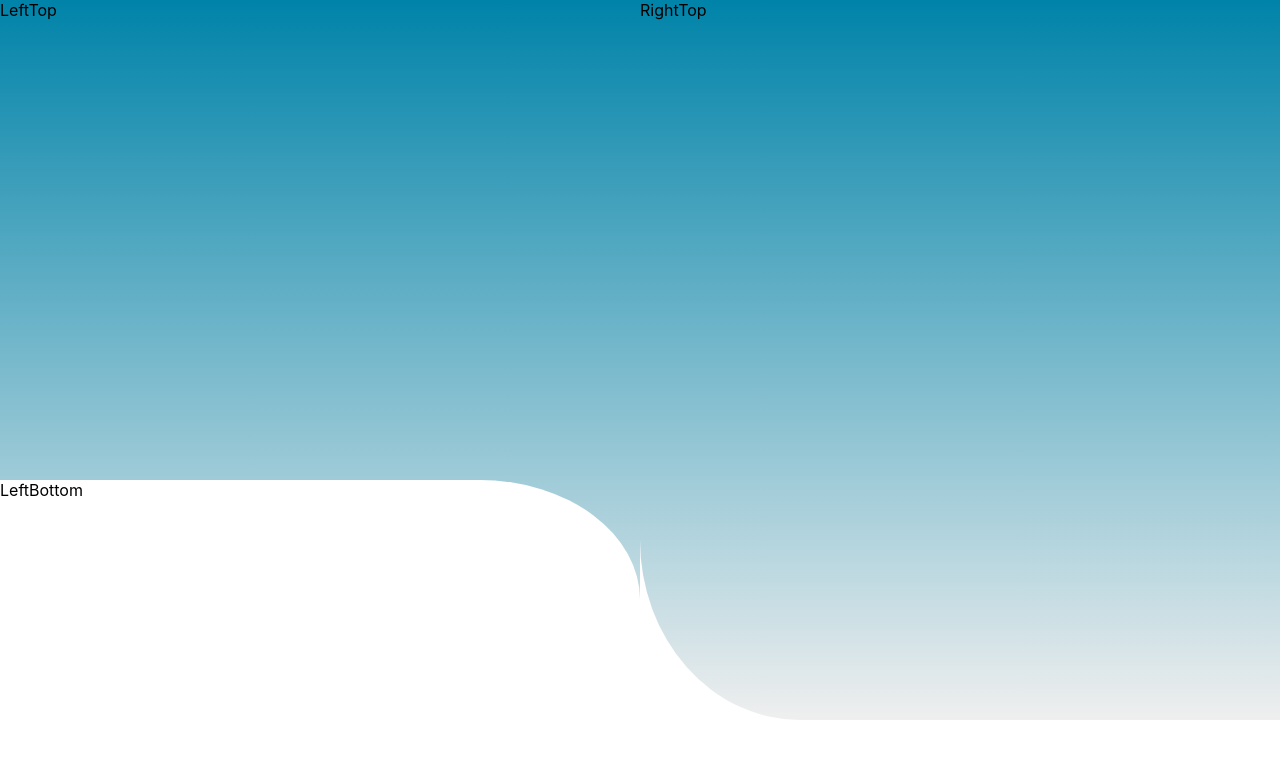
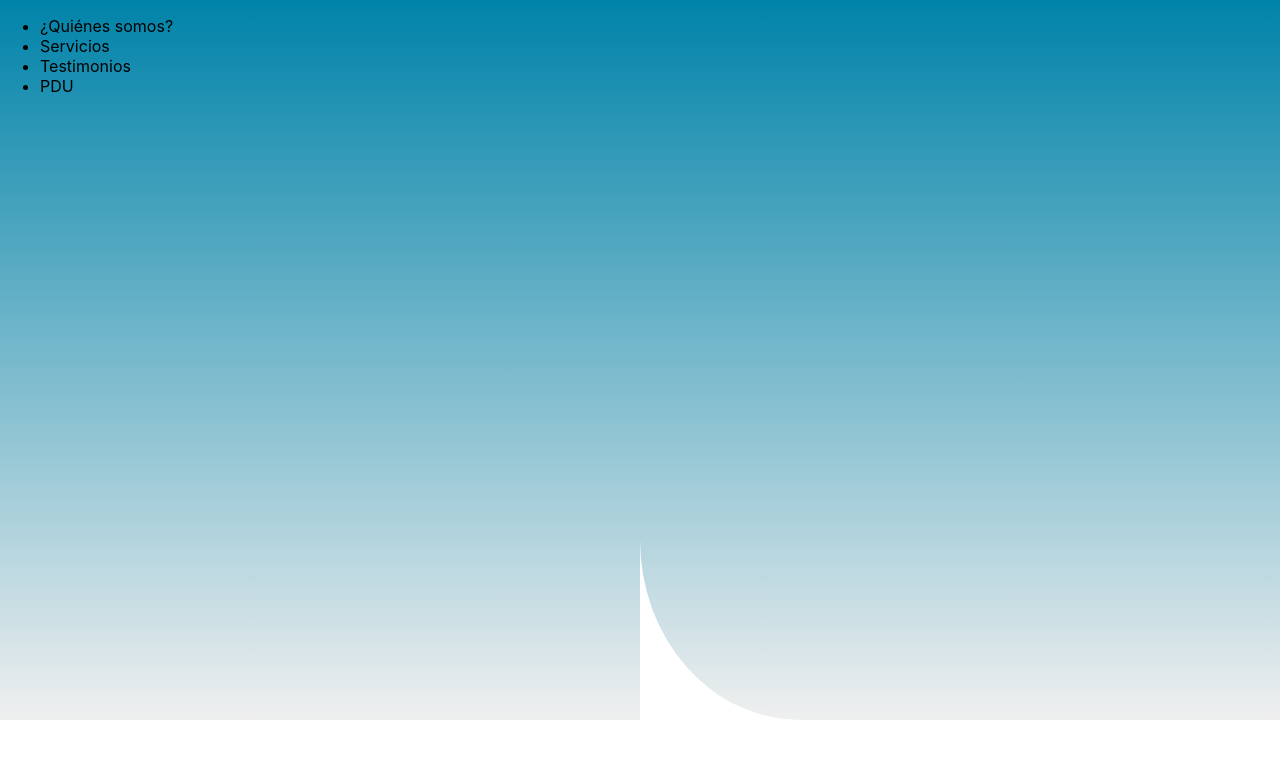
Before and after one commit to PeicoPaco/datamine-totem, a React (Create React App) app: page / in a window 1280 px wide. Shown: the top 758 px of the page. Built offline with nearby package versions, Linux system fonts and the light colour scheme.

Commit message:
first try for background

```diff
--- a/src/Views/Home/Home.css
+++ b/src/Views/Home/Home.css
@@ -25,7 +25,7 @@
     height: 60vh;
     z-index: 0;
     position: absolute;
-    top: 60%;
+    top: 90vh;
     left: 0;
     border-radius: 0px 25% 0px 0px;
 }
@@ -36,6 +36,6 @@
     height: 60vh;
     z-index: -2;
     position: absolute;
-    top: 60%;
+    top: 90vh;
     left: 50%;
 }
--- a/src/Views/Home/Home.js
+++ b/src/Views/Home/Home.js
@@ -4,10 +4,17 @@ import './Home.css'
 function Home() {
   return (
     <>
-    <div id='left-top-background-home'>LeftTop</div>
-    <div id='right-top-background-home'>RightTop</div>
-    <div id='left-bottom-background-home'>LeftBottom</div>
-    <div id='right-bottom-background-home'>RigthBottom</div>
+    <div id='left-top-background-home'></div>
+    <div id='right-top-background-home'></div>
+    <div id='left-bottom-background-home'></div>
+    <div id='right-bottom-background-home'></div>
+    <div className='navbar-home'></div>
+        <ul className='navbar-box-content-home'>
+            <li className='navbar-link-home'>¿Quiénes somos?</li>
+            <li className='navbar-link-home'>Servicios</li>
+            <li className='navbar-link-home'>Testimonios</li>
+            <li className='navbar-link-home'>PDU</li>
+        </ul>
     </>
   )
 }
```
